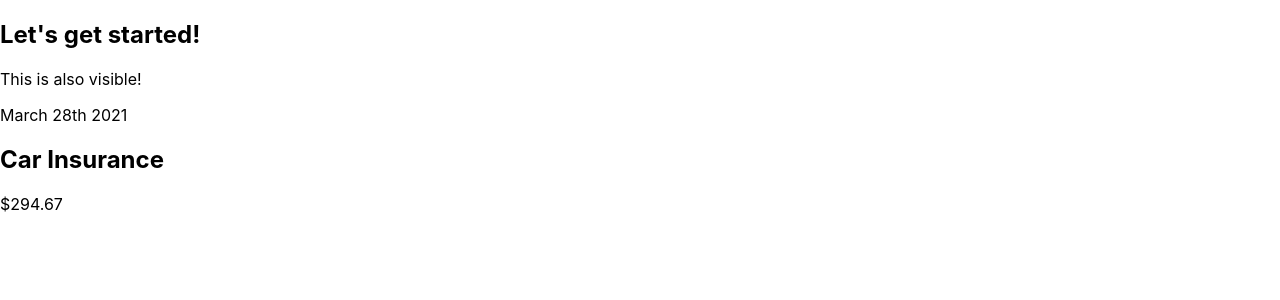
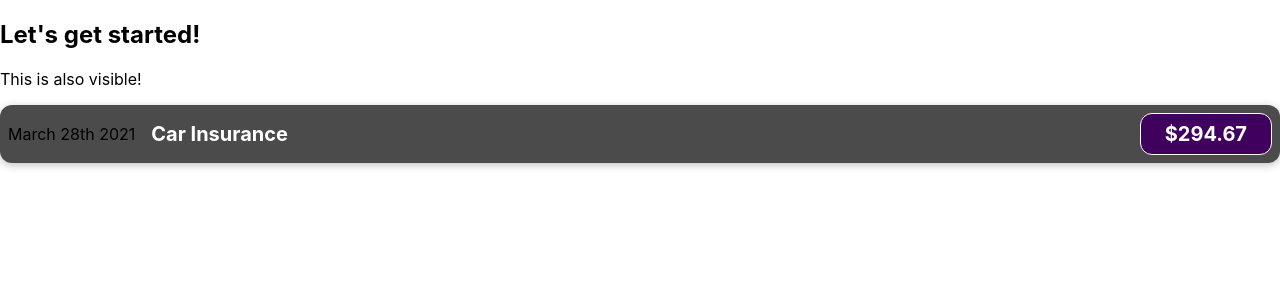
Before and after one commit to yws1502/React_Tutorial, a React (Create React App) app: page / in a window 1280 px wide. Shown: the top 300 px of the page. Built offline with nearby package versions, Linux system fonts and the light colour scheme.

Commit message:
💄 ExpenseItem styling

```diff
--- /dev/null
+++ b/src/components/ExpenseItem.css
@@ -0,0 +1,58 @@
+@charset "utf-8";
+
+.expense-item {
+  display: flex;
+  justify-content: space-between;
+  align-items: center;
+  box-shadow: 0 2px 8px rgba(0, 0, 0, 0.25);
+  padding: 0.5rem;
+  margin: 1rem 0;
+  border-radius: 12px;
+  background-color: #4b4b4b;
+}
+
+.expense-item__description {
+  display: flex;
+  flex-direction: column;
+  gap: 1rem;
+  align-items: flex-end;
+  flex-flow: column-reverse;
+  justify-content: flex-start;
+  flex: 1;
+}
+
+.expense-item h2 {
+  color: #3a3a3a;
+  font-size: 1rem;
+  flex: 1;
+  margin: 0 1rem;
+  color: white;
+}
+
+.expense-item__price {
+  font-size: 1rem;
+  font-weight: bold;
+  color: white;
+  background-color: #40005d;
+  border: 1px solid white;
+  padding: 0.5rem;
+  border-radius: 12px;
+}
+
+@media (min-width: 580px) {
+  .expense-item__description {
+    flex-direction: row;
+    align-items: center;
+    justify-content: flex-start;
+    flex: 1;
+  }
+
+  .expense-item__description h2 {
+    font-size: 1.25rem;
+  }
+
+  .expense-item__price {
+    font-size: 1.25rem;
+    padding: 0.5rem 1.5rem;
+  }
+}
--- a/src/components/ExpenseItem.jsx
+++ b/src/components/ExpenseItem.jsx
@@ -1,10 +1,12 @@
+import "./ExpenseItem.css";
+
 function ExpenseItem() {
   return (
-    <div>
+    <div className="expense-item">
       <div>March 28th 2021</div>
-      <div>
+      <div className="expense-item__description">
         <h2>Car Insurance</h2>
-        <div>$294.67</div>
+        <div className="expense-item__price">$294.67</div>
       </div>
     </div>
   );
```
